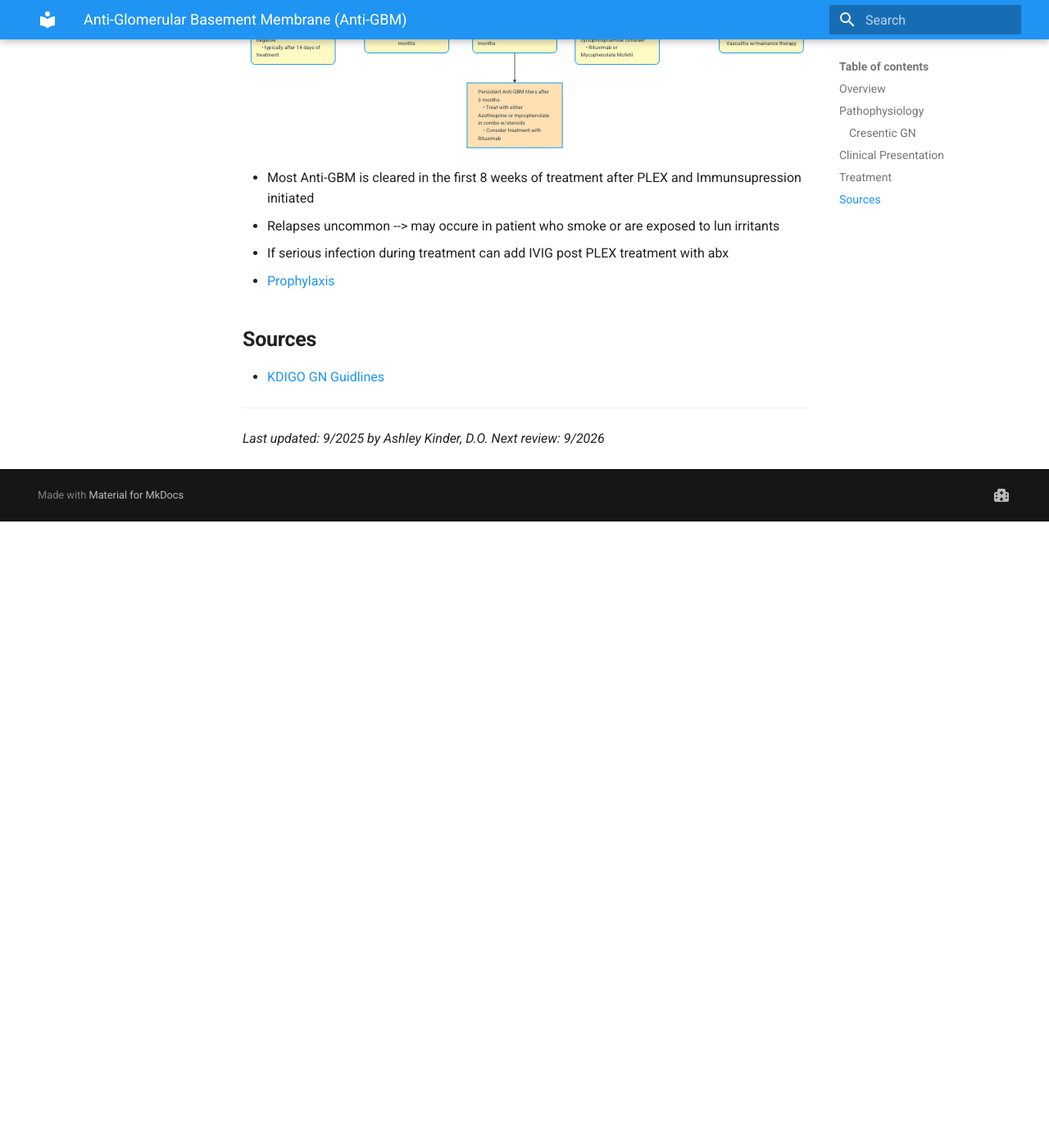
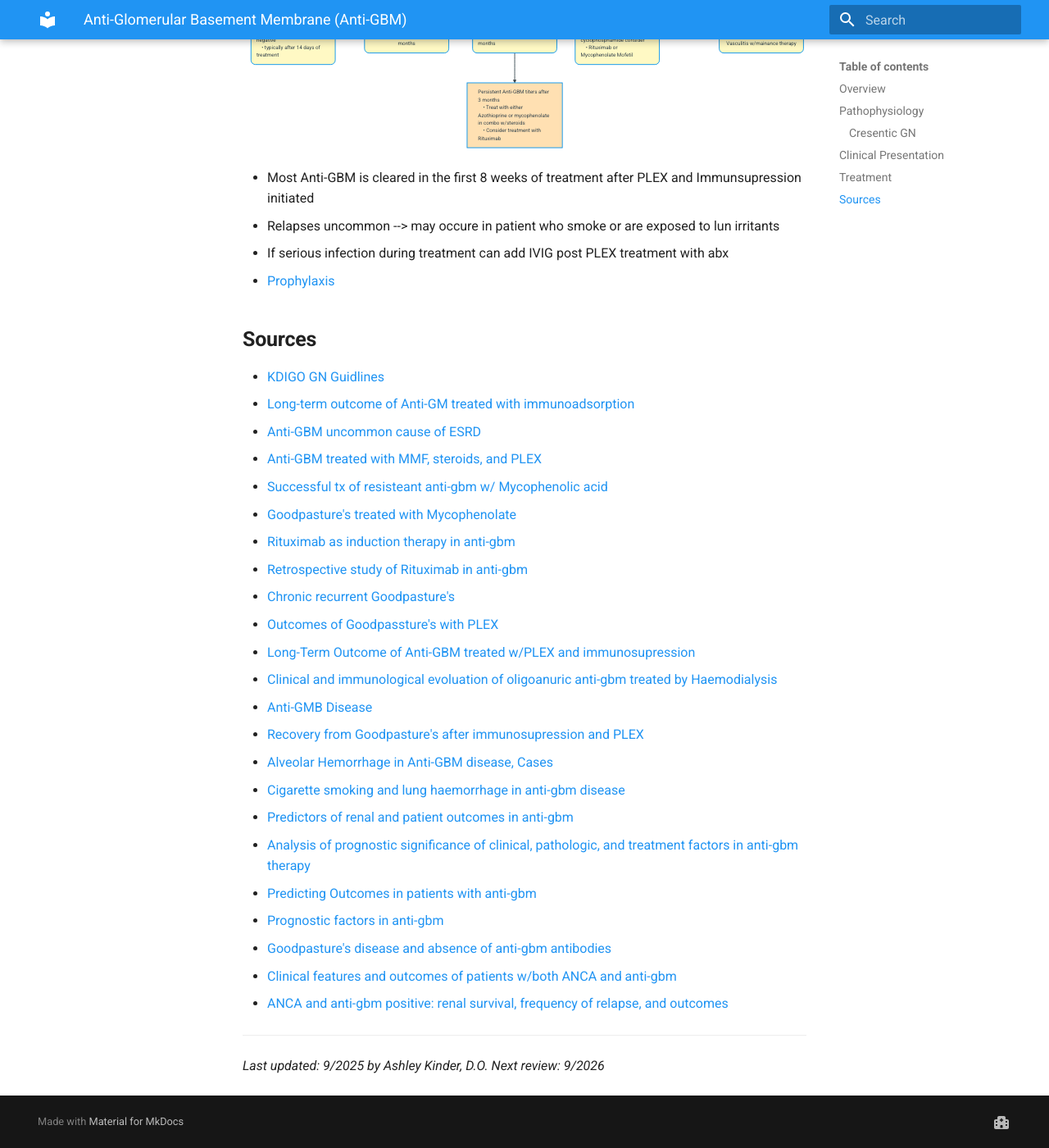
Before and after one commit to TTUNEPH2025/GN, an MkDocs documentation site: the page built from docs/Anti-GBM.md, in a window 1280 px wide and 1400 px high, scrolled down 2256 px. Shown: the whole window at 82% size. Built offline with MkDocs 1.6.1 and Material for MkDocs 9.7.7, drawn with Linux system fonts in a browser that asks for light colours; before the commit the page ends 2892 px from its top, so only the background shows below that.

Commit message:
Update Anti-GBM.md

```diff
--- a/docs/Anti-GBM.md
+++ b/docs/Anti-GBM.md
@@ -105,6 +105,28 @@ flowchart TD
  * [Prophylaxis](Prophylaxis.md)
 ## **Sources**
 * [KDIGO GN Guidlines](https://kdigo.org/guidelines/gd/)
+* [Long-term outcome of Anti-GM treated with immunoadsorption](https://journals.plos.org/plosone/article?id=10.1371/journal.pone.0103568)
+* [Anti-GBM uncommon cause of ESRD](https://www.sciencedirect.com/science/article/pii/S0085253815557487)
+* [Anti-GBM treated with MMF, steroids, and PLEX](https://www.dustri.com/article_response_page.html?artId=9452&doi=10.5414/CN107333&L=0)
+* [Successful tx of resisteant anti-gbm w/ Mycophenolic acid](https://www.scopus.com/pages/publications/77950666341)
+* [Goodpasture's treated with Mycophenolate](https://www.scopus.com/pages/publications/0034067486)
+* [Rituximab as induction therapy in anti-gbm](https://www.scopus.com/pages/publications/85055132914)
+* [Retrospective study of Rituximab in anti-gbm](https://www.sciencedirect.com/science/article/abs/pii/S0896841115000566)
+* [Chronic recurrent Goodpasture's](https://www.sciencedirect.com/science/article/abs/pii/0002934387900246)
+* [Outcomes of Goodpassture's with PLEX](https://www.sciencedirect.com/science/article/abs/pii/S0896841116300762)
+* [Long-Term Outcome of Anti-GBM treated w/PLEX and immunosupression](https://www.acpjournals.org/doi/10.7326/0003-4819-134-11-200106050-00009)
+* [Clinical and immunological evoluation of oligoanuric anti-gbm treated by Haemodialysis](https://www.sciencedirect.com/science/article/abs/pii/S0140673686918933)
+* [Anti-GMB Disease](https://journals.lww.com/jasn/fulltext/1999/11000/anti_glomerular_basement_membrane_disease.23.aspx)
+* [Recovery from Goodpasture's after immunosupression and PLEX](https://www.bmj.com/content/2/5965/252)
+* [Alveolar Hemorrhage in Anti-GBM disease, Cases](https://journals.lww.com/md-journal/fulltext/2007/05000/alveolar_hemorrhage_in_anti_basement_membrane.6.aspx)
+* [Cigarette smoking and lung haemorrhage in anti-gbm disease](https://www.sciencedirect.com/science/article/abs/pii/S0140673683909236)
+* [Predictors of renal and patient outcomes in anti-gbm](https://academic.oup.com/ndt/article-abstract/30/5/814/2332858?redirectedFrom=fulltext)
+* [Analysis of prognostic significance of clinical, pathologic, and treatment factors in anti-gbm therapy](https://journals.lww.com/md-journal/citation/1985/07000/therapy_of_anti_glomerular_basement_membrane.3.aspx)
+* [Predicting Outcomes in patients with anti-gbm](https://journals.lww.com/cjasn/fulltext/2018/01000/predicting_outcome_in_patients_with_anti_gbm.13.aspx)
+* [Prognostic factors in anti-gbm](https://www.scopus.com/pages/publications/85069433050)
+* [Goodpasture's disease and absence of anti-gbm antibodies](https://www.sciencedirect.com/science/article/abs/pii/S0272638602104446)
+* [Clinical features and outcomes of patients w/both ANCA and anti-gbm](https://www.sciencedirect.com/science/article/pii/S0085253815502226)
+* [ANCA and anti-gbm positive: renal survival, frequency of relapse, and outcomes](https://www.sciencedirect.com/science/article/pii/S0085253817302077)
 
 
 ---
```
